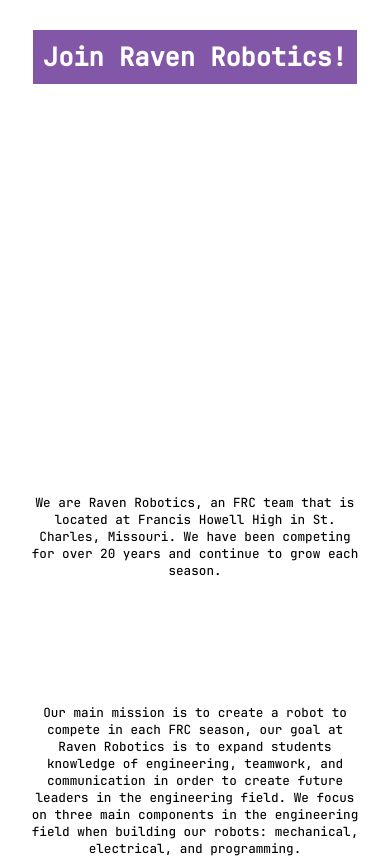
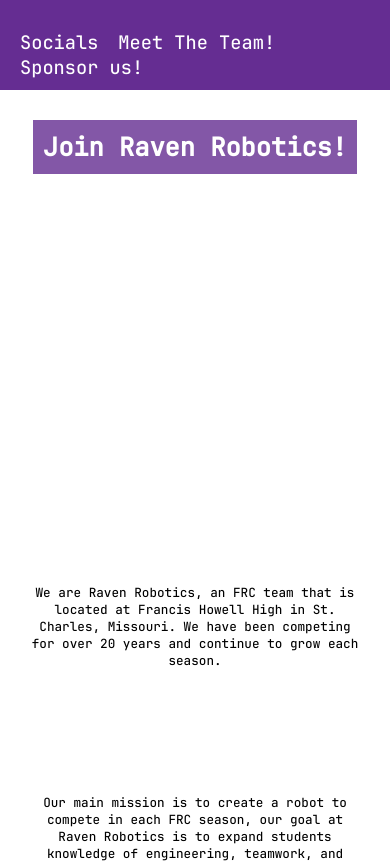
Before and after one commit to R-venRobotics1288/raven-website_-MIRROR-, a SvelteKit app: page / in a window 390 px wide. Shown: the top 863 px of the page. Built offline with nearby package versions, Linux system fonts and the light colour scheme.

Commit message:
update to imrove mobile performance for header

```diff
--- a/src/routes/+page.svelte
+++ b/src/routes/+page.svelte
@@ -79,7 +79,7 @@
   .hero {
     min-width: 100vw;
     min-height: 100vh;
-    width: 50vw;
+    width: max-content;
     height: max-content;
     position: absolute;
     top: 0;
--- a/src/routes/main_header.svelte
+++ b/src/routes/main_header.svelte
@@ -4,6 +4,7 @@
 
 <div class="custom_header">
   <!-- svelte-ignore a11y_consider_explicit_label -->
+  <div class="logo">
      <a href="/"
      ><enhanced:img
      src="../lib/assets/raven_light.png"
@@ -19,6 +20,7 @@
      class="dark_raven"
      /></a
      >
+  </div>
   <div class="nav">
     <div class="nav-child">
       <a href="/socials" class="nav-child-text">Socials</a>
@@ -36,20 +38,26 @@
   .custom_header {
     top: 0;
     display: flex;
+    flex-wrap: wrap;
+    flex-direction: row;
+    height: auto;
     padding: 0;
     margin: 0%;
     position: sticky;
     align-items: center;
+    justify-content: center;
     width: 100vw;
     z-index: 20;
   }
   img {
-    display: block;
-    float: left;
-    margin: 10px;
     width: 100px;
     aspect-ratio: initial;
     height: auto;
+  }
+  .logo {
+    display: flex;
+    width: 100px;
+    margin: 10px;
   }
   @media (prefers-color-scheme: dark) {
     .custom_header {
@@ -70,25 +78,19 @@
     }
   }
   .nav {
-    width: 60%;
+    width: max-content;
     display: flex;
-    position: absolute;
+    flex-wrap: wrap;
 		float: right;
-    right: 0;
-    min-width: 300px;
-		justify-content: right;
+    margin: 10px;
 	 }
-  .nav-child {
-		margin: 5%;
-    display: flex;
-    color: inherit;
-    text-decoration: none;
-  }
+
   .nav-child-text {
     text-decoration: none;
     color: inherit;
     font-size: 14pt;
 		height: 14pt;
 		white-space: nowrap;
+    margin: 10px;
   }
 </style>
```
Lines whose indentation alone changed are shown as unchanged.
